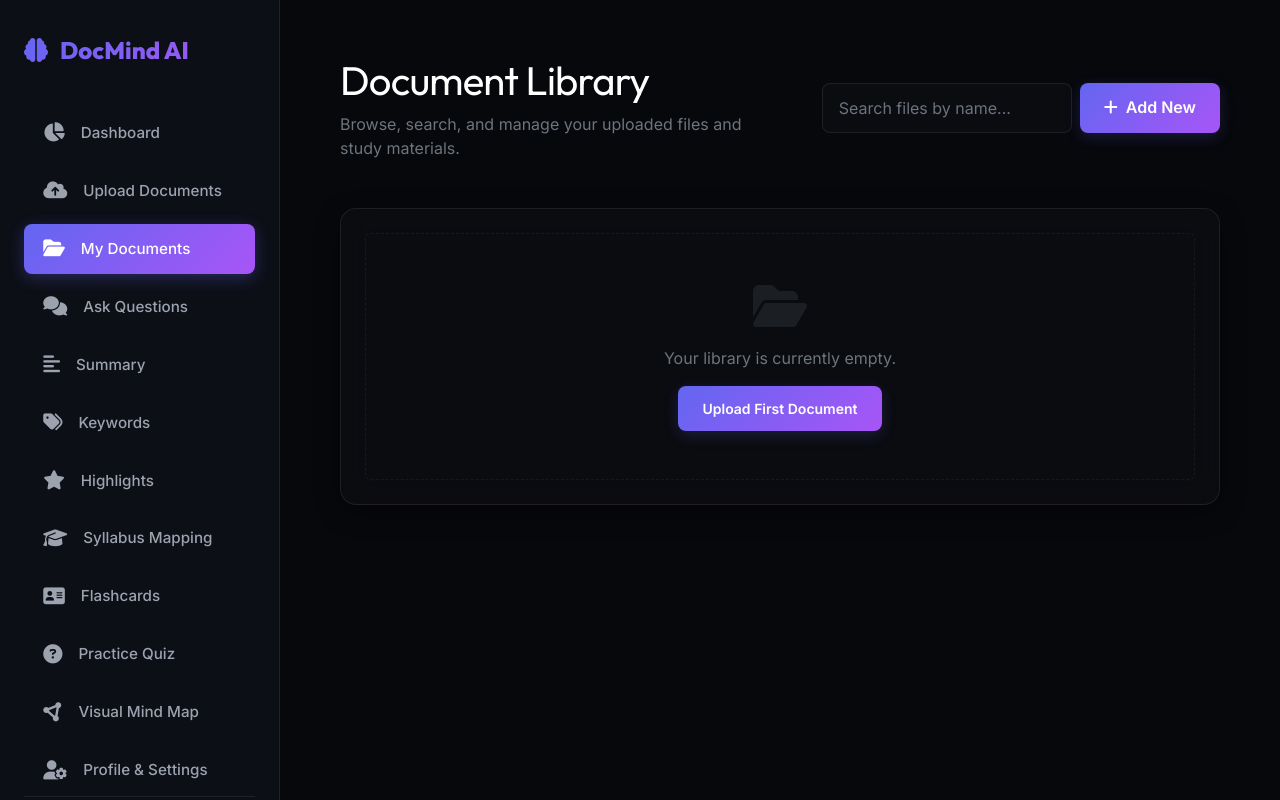
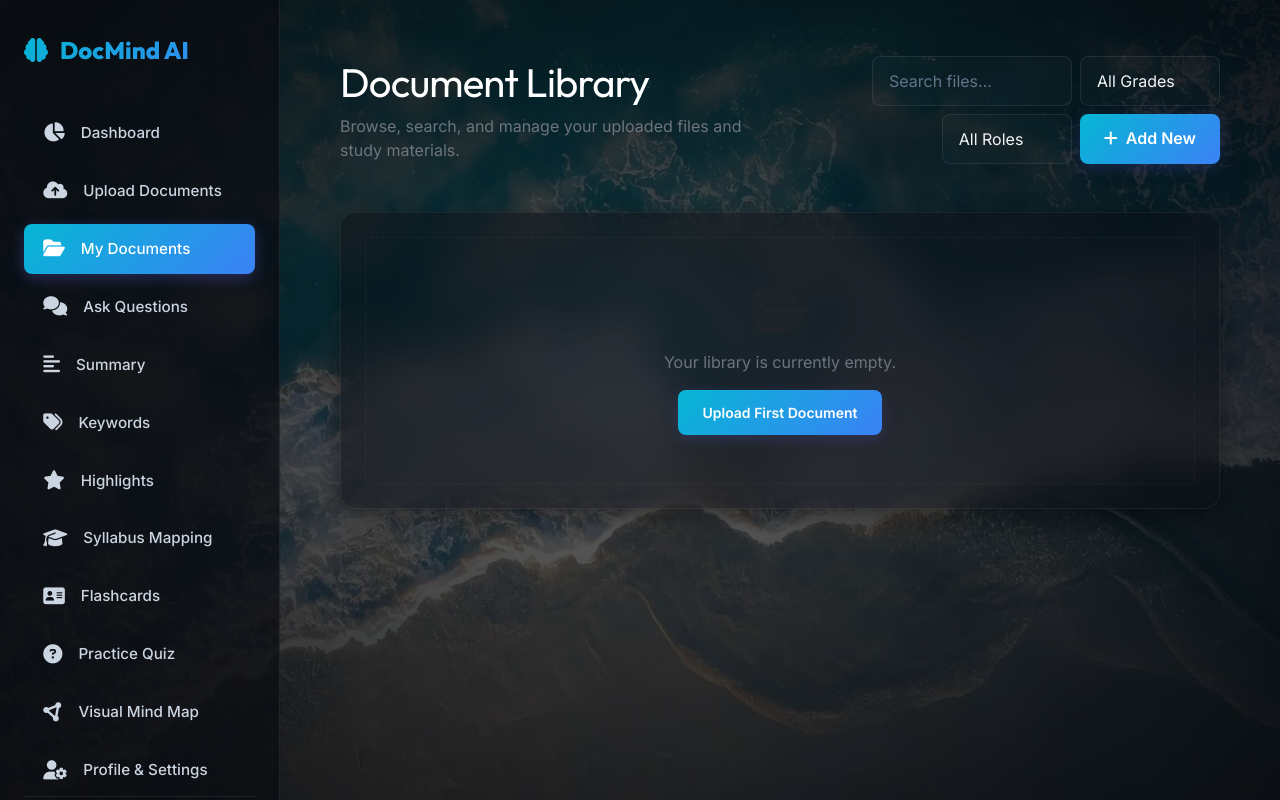
Before and after one commit to balajikrishnan031/DOCMIND-AI-PROJECT, a Flask app: page /library in a window 1280 px wide. Run offline with Flask 3, Linux system fonts and the light colour scheme; the visitor is signed in with stand-in values (Sample User, id 1); data comes from the database, SQL or seed files in the repository; data that the repository does not hold is empty.

Commit message:
Upgrade: Integrated Groq API, standard-to-college filtering, and glassmorphism beach visual theme

```diff
--- a/app.py
+++ b/app.py
@@ -584,12 +584,17 @@
         file_size = os.path.getsize(file_path)
         file_type = filename.rsplit('.', 1)[1].lower()
 
+        target_grade = request.form.get('target_grade', 'College')
+        target_role = request.form.get('target_role', 'Student')
+
         doc_id = Document.create(
             user_id=session['user_id'],
             filename=filename,
             file_path=file_path,
             file_size=file_size,
-            file_type=file_type
+            file_type=file_type,
+            target_grade=target_grade,
+            target_role=target_role
         )
         if doc_id:
             return jsonify({'doc_id': doc_id})
@@ -736,5 +741,22 @@
         print(f"Chat error: {e}")
         return jsonify({'error': str(e)}), 500
 
+# ----------------- Download Raw Study Material File -----------------
+
+@app.route('/document/download/<int:doc_id>')
+def download_document_file(doc_id):
+    user_id = session['user_id']
+    doc = Document.get_by_id(doc_id)
+    if not doc or doc['user_id'] != user_id:
+        flash("Document not found or unauthorized.", "danger")
+        return redirect(url_for('library_page'))
+
+    try:
+        from flask import send_file
+        return send_file(doc['file_path'], as_attachment=True, download_name=doc['filename'])
+    except Exception as e:
+        flash(f"Error downloading file: {str(e)}", "danger")
+        return redirect(url_for('library_page'))
+
 if __name__ == '__main__':
     app.run(debug=True, host='0.0.0.0', port=5000)
--- a/database/schema.sql
+++ b/database/schema.sql
@@ -17,6 +17,8 @@
     file_type TEXT NOT NULL,
     uploaded_at TIMESTAMP DEFAULT CURRENT_TIMESTAMP,
     status TEXT DEFAULT 'processing',
+    target_grade TEXT DEFAULT 'College',
+    target_role TEXT DEFAULT 'Student',
     FOREIGN KEY (user_id) REFERENCES users(id) ON DELETE CASCADE
 );
 
--- a/static/css/style.css
+++ b/static/css/style.css
@@ -12,28 +12,28 @@
 @import url('https://fonts.googleapis.com/css2?family=Inter:wght@300;400;500;600;700&family=Outfit:wght@400;500;600;700;800&display=swap');
 
 :root {
-    --bg-dark: #07080c;
-    --bg-sidebar: #0d0f17;
-    --bg-panel: rgba(18, 22, 33, 0.7);
-    --bg-glass: rgba(255, 255, 255, 0.02);
-    --bg-glass-hover: rgba(255, 255, 255, 0.05);
+    --bg-dark: #05070a;
+    --bg-sidebar: rgba(10, 12, 18, 0.7);
+    --bg-panel: rgba(15, 20, 30, 0.6);
+    --bg-glass: rgba(255, 255, 255, 0.03);
+    --bg-glass-hover: rgba(255, 255, 255, 0.06);
     --border-glass: rgba(255, 255, 255, 0.08);
-    --border-glass-glow: rgba(99, 102, 241, 0.3);
+    --border-glass-glow: rgba(6, 182, 212, 0.3);
     --text-primary: #f3f4f6;
-    --text-secondary: #9ca3af;
-    --text-muted: #6b7280;
+    --text-secondary: #cbd5e1;
+    --text-muted: #64748b;
 
-    --primary: #6366f1;
-    --primary-light: #818cf8;
-    --secondary: #06b6d4;
-    --accent: #a855f7;
+    --primary: #06b6d4;
+    --primary-light: #22d3ee;
+    --secondary: #3b82f6;
+    --accent: #8b5cf6;
     --success: #10b981;
     --danger: #ef4444;
     --warning: #f59e0b;
 
-    --primary-gradient: linear-gradient(135deg, #6366f1 0%, #a855f7 100%);
+    --primary-gradient: linear-gradient(135deg, #06b6d4 0%, #3b82f6 100%);
     --secondary-gradient: linear-gradient(135deg, #3b82f6 0%, #06b6d4 100%);
-    --accent-gradient: linear-gradient(135deg, #ec4899 0%, #8b5cf6 100%);
+    --accent-gradient: linear-gradient(135deg, #8b5cf6 0%, #d946ef 100%);
 
     --shadow-sm: 0 2px 8px rgba(0, 0, 0, 0.3);
     --shadow-md: 0 8px 24px rgba(0, 0, 0, 0.4);
@@ -47,7 +47,8 @@
 }
 
 body {
-    background-color: var(--bg-dark);
+    background: radial-gradient(rgba(5, 7, 10, 0.6) 0%, rgba(5, 7, 10, 0.92) 100%), url('/static/assets/bg.jpg') no-repeat center center fixed;
+    background-size: cover;
     color: var(--text-primary);
     font-family: 'Inter', sans-serif;
     overflow-x: hidden;
@@ -62,25 +63,26 @@
 
 /* Glassmorphism Styles */
 .glass-panel {
-    background: var(--bg-glass);
-    backdrop-filter: blur(16px);
-    -webkit-backdrop-filter: blur(16px);
-    border: 1px solid var(--border-glass);
+    background: rgba(10, 12, 18, 0.45);
+    backdrop-filter: blur(20px);
+    -webkit-backdrop-filter: blur(20px);
+    border: 1px solid rgba(255, 255, 255, 0.06);
     border-radius: var(--radius-md);
     box-shadow: var(--shadow-md);
     transition: var(--transition);
 }
 
 .glass-panel:hover {
-    border-color: rgba(255, 255, 255, 0.12);
+    border-color: rgba(6, 182, 212, 0.2);
+    box-shadow: 0 8px 32px rgba(6, 182, 212, 0.05);
 }
 
 .glass-panel-glow {
-    background: rgba(99, 102, 241, 0.02);
-    backdrop-filter: blur(16px);
-    border: 1px solid rgba(99, 102, 241, 0.15);
+    background: rgba(6, 182, 212, 0.02);
+    backdrop-filter: blur(20px);
+    border: 1px solid rgba(6, 182, 212, 0.2);
     border-radius: var(--radius-md);
-    box-shadow: 0 0 25px rgba(99, 102, 241, 0.05);
+    box-shadow: 0 0 25px rgba(6, 182, 212, 0.05);
 }
 
 /* Scrollbar styling */
--- a/templates/library.html
+++ b/templates/library.html
@@ -11,8 +11,23 @@
             <p class="text-secondary mb-0">Browse, search, and manage your uploaded files and study materials.</p>
         </div>
         <div class="col-md-6 text-md-end mt-3 mt-md-0">
-            <div class="d-inline-flex gap-2">
-                <input type="text" id="libSearch" class="form-control form-control-custom" style="width: 250px;" placeholder="Search files by name...">
+            <div class="d-inline-flex gap-2 flex-wrap justify-content-md-end">
+                <input type="text" id="libSearch" class="form-control form-control-custom" style="width: 200px;" placeholder="Search files...">
+                <select id="gradeFilter" class="form-select form-control-custom" style="width: 140px;" onchange="filterLibrary()">
+                    <option value="">All Grades</option>
+                    <option value="primary">Primary (1st-5th)</option>
+                    <option value="secondary">Secondary (6th-10th)</option>
+                    <option value="higher secondary">Higher Secondary</option>
+                    <option value="college">College</option>
+                </select>
+                <select id="roleFilter" class="form-select form-control-custom" style="width: 130px;" onchange="filterLibrary()">
+                    <option value="">All Roles</option>
+                    <option value="student">Student</option>
+                    <option value="staff">Staff/Teacher</option>
+                    <option value="professor">Professor</option>
+                    <option value="hod">HOD</option>
+                    <option value="dean">Dean</option>
+                </select>
                 <a href="{{ url_for('upload_page') }}" class="btn btn-primary-custom">
                     <i class="fa-solid fa-plus me-1"></i> Add New
                 </a>
@@ -38,7 +53,7 @@
                             </thead>
                             <tbody>
                                 {% for doc in documents %}
-                                    <tr class="document-row" data-name="{{ doc.filename | lower }}">
+                                    <tr class="document-row" data-name="{{ doc.filename | lower }}" data-grade="{{ doc.target_grade | lower }}" data-role="{{ doc.target_role | lower }}">
                                         <td>
                                             <div class="d-flex align-items-center gap-3">
                                                 <div class="stat-icon {% if doc.file_type == 'pdf' %}icon-purple{% elif doc.file_type == 'docx' %}icon-blue{% else %}icon-cyan{% endif %}" style="width:40px; height:40px; font-size:1.1rem;">
@@ -46,7 +61,11 @@
                                                 </div>
                                                 <div>
                                                     <div class="text-white font-weight-semibold text-break">{{ doc.filename }}</div>
-                                                    <div class="text-secondary small">{{ (doc.file_size / 1024) | round(1) }} KB</div>
+                                                    <div class="d-flex align-items-center gap-2 mt-1 flex-wrap">
+                                                        <span class="text-secondary small">{{ (doc.file_size / 1024) | round(1) }} KB</span>
+                                                        <span class="badge bg-dark text-cyan" style="font-size: 10px; border: 1px solid rgba(6, 182, 212, 0.15);">{{ doc.target_grade }}</span>
+                                                        <span class="badge bg-dark text-primary" style="font-size: 10px; border: 1px solid rgba(59, 130, 246, 0.15);">{{ doc.target_role }}</span>
+                                                    </div>
                                                 </div>
                                             </div>
                                         </td>
@@ -72,6 +91,7 @@
                                                             <li><a class="dropdown-item" href="{{ url_for('summary_page') }}?doc_id={{ doc.id }}"><i class="fa-solid fa-align-left me-2 text-secondary"></i>Summary</a></li>
                                                             <li><a class="dropdown-item" href="{{ url_for('keywords_page') }}?doc_id={{ doc.id }}"><i class="fa-solid fa-tags me-2 text-secondary"></i>Keywords</a></li>
                                                             <li><a class="dropdown-item" href="{{ url_for('highlights_page') }}?doc_id={{ doc.id }}"><i class="fa-solid fa-star me-2 text-secondary"></i>Highlights</a></li>
+                                                            <li><a class="dropdown-item" href="{{ url_for('download_document_file', doc_id=doc.id) }}"><i class="fa-solid fa-download me-2 text-secondary"></i>Download File</a></li>
                                                             <li><hr class="dropdown-divider"></li>
                                                             <li><a class="dropdown-item" href="{{ url_for('download_report', doc_id=doc.id) }}" target="_blank"><i class="fa-solid fa-file-export me-2 text-secondary"></i>Export Report</a></li>
                                                         </ul>
@@ -129,21 +149,34 @@
 <script>
     document.addEventListener('DOMContentLoaded', () => {
         const searchInput = document.getElementById('libSearch');
+        const gradeSelect = document.getElementById('gradeFilter');
+        const roleSelect = document.getElementById('roleFilter');
         const rows = document.querySelectorAll('.document-row');
 
-        // Dynamic library search filtering
-        if (searchInput) {
-            searchInput.addEventListener('input', (e) => {
-                const query = e.target.value.toLowerCase().strip();
+        window.filterLibrary = function() {
+            const query = searchInput.value.toLowerCase().trim();
+            const gradeVal = gradeSelect.value.toLowerCase();
+            const roleVal = roleSelect.value.toLowerCase();
+
             rows.forEach(row => {
                 const name = row.getAttribute('data-name');
-                    if (name.includes(query)) {
+                const grade = row.getAttribute('data-grade');
+                const role = row.getAttribute('data-role');
+
+                const matchesSearch = name.includes(query);
+                const matchesGrade = !gradeVal || grade.includes(gradeVal);
+                const matchesRole = !roleVal || role.includes(roleVal);
+
+                if (matchesSearch && matchesGrade && matchesRole) {
                     row.style.display = '';
                 } else {
                     row.style.display = 'none';
                 }
             });
-            });
+        };
+
+        if (searchInput) {
+            searchInput.addEventListener('input', filterLibrary);
         }
     });
 
--- a/templates/profile.html
+++ b/templates/profile.html
@@ -44,6 +44,7 @@
                                     <option value="local" {% if settings.api_provider == 'local' %}selected{% endif %}>Local CPU Fallback (Extractive AI - No Key Needed)</option>
                                     <option value="gemini" {% if settings.api_provider == 'gemini' %}selected{% endif %}>Google Gemini API (Generative Q&A)</option>
                                     <option value="openai" {% if settings.api_provider == 'openai' %}selected{% endif %}>OpenAI GPT-4o API (Generative Q&A)</option>
+                                    <option value="groq" {% if settings.api_provider == 'groq' %}selected{% endif %}>Groq API (Llama 3.1 70B - Lightning Fast Q&A)</option>
                                     <option value="ollama" {% if settings.api_provider == 'ollama' %}selected{% endif %}>Ollama Local Server (Generative Q&A)</option>
                                 </select>
                             </div>
@@ -109,6 +110,10 @@
                     keyLabel.innerText = "OpenAI API Key";
                     keyInput.placeholder = "sk-proj-...";
                     keyHelp.innerText = "Secret key from OpenAI Developer Platform.";
+                } else if (provider === 'groq') {
+                    keyLabel.innerText = "Groq API Key";
+                    keyInput.placeholder = "gsk_...";
+                    keyHelp.innerText = "API key obtained from Groq Console (console.groq.com).";
                 } else if (provider === 'ollama') {
                     keyLabel.innerText = "Ollama Endpoint URL";
                     keyInput.placeholder = "http://localhost:11434";
```
Also changed, not shown: models/document.py (+4 -4 lines), templates/upload.html (+26 -0 lines), utils/ai_engine.py (+40 -4 lines), static/assets/bg.jpg (added). Lines whose indentation alone changed are shown as unchanged.
